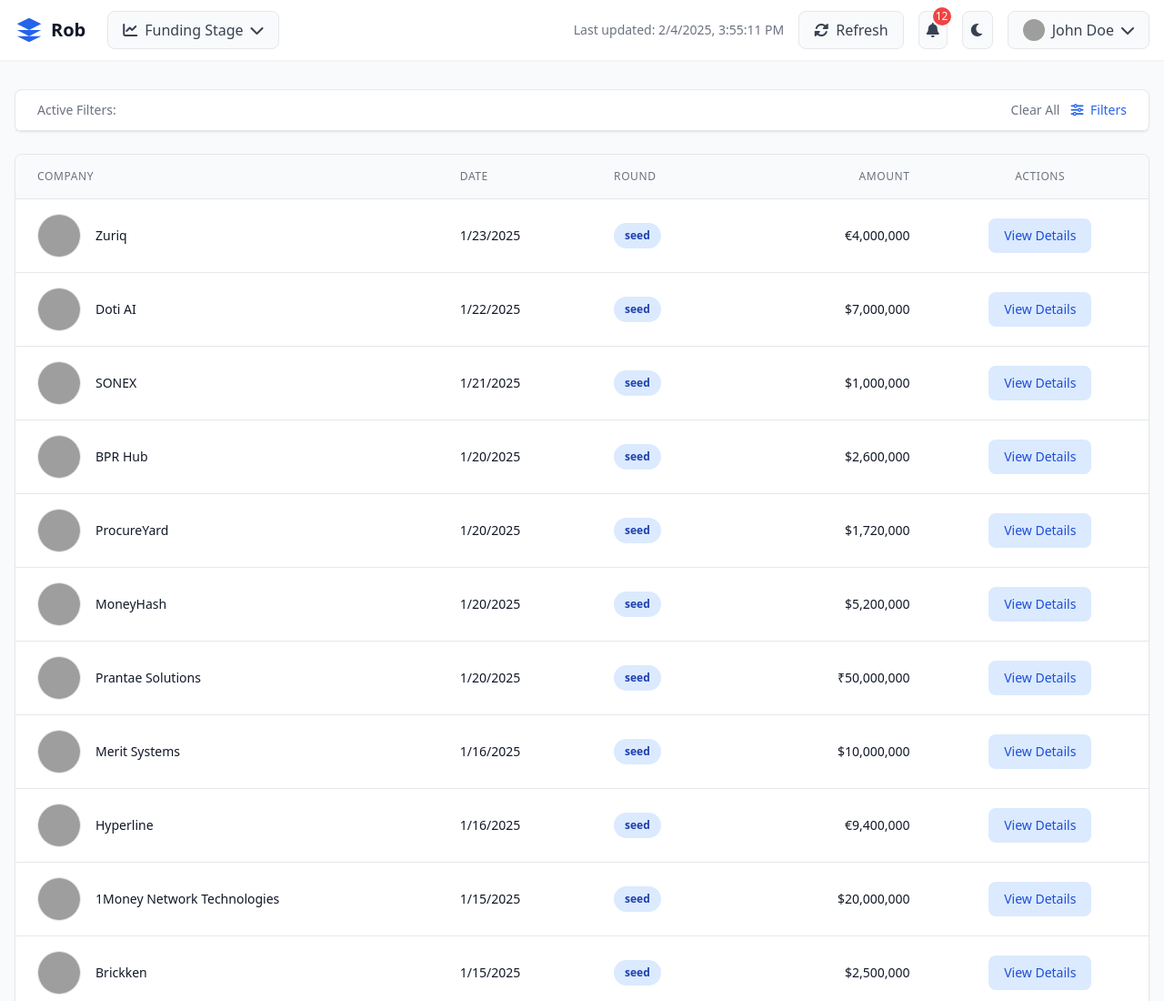
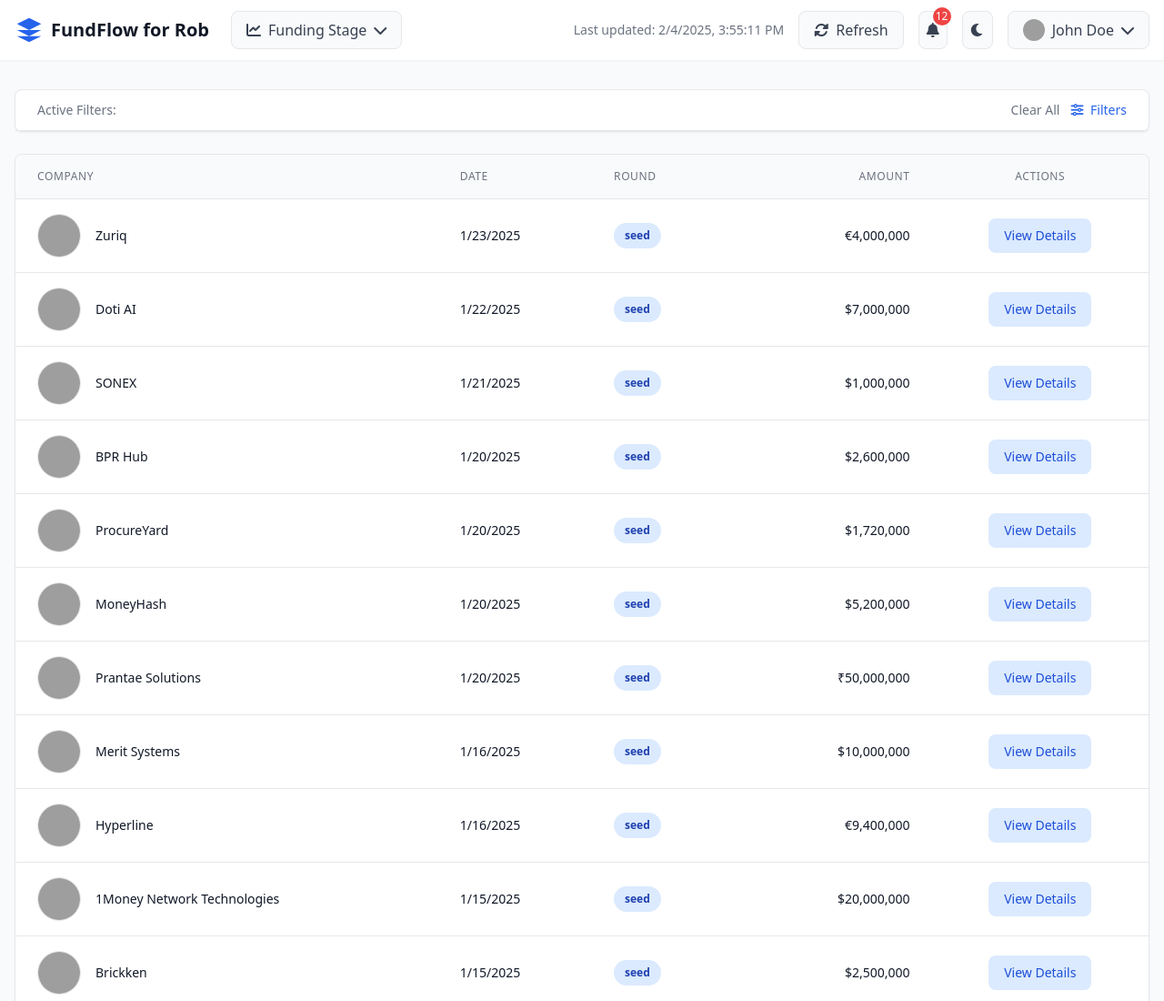
Before and after one commit to SyneticSLZ/InvestmentTool, a website: page index.html in a window 1280 px wide. Shown: the top 1100 px of the page at 91% size. Drawn offline with nearby package versions, Linux system fonts and the light colour scheme; grey boxes are pictures that could not be loaded.

Commit message:
fundflow

```diff
--- a/index.html
+++ b/index.html
@@ -108,7 +108,7 @@
                         <svg class="w-8 h-8 text-blue-600 dark:text-blue-400" viewBox="0 0 24 24" fill="currentColor">
                             <path d="M12 2L2 7l10 5 10-5-10-5zM2 17l10 5 10-5M2 12l10 5 10-5"></path>
                         </svg>
-                        <span class="text-xl font-bold text-gray-900 dark:text-white">Rob</span>
+                        <span class="text-xl font-bold text-gray-900 dark:text-white">FundFlow for Rob</span>
                     </div>
 
                     <!-- Funding Stage Dropdown -->
```
